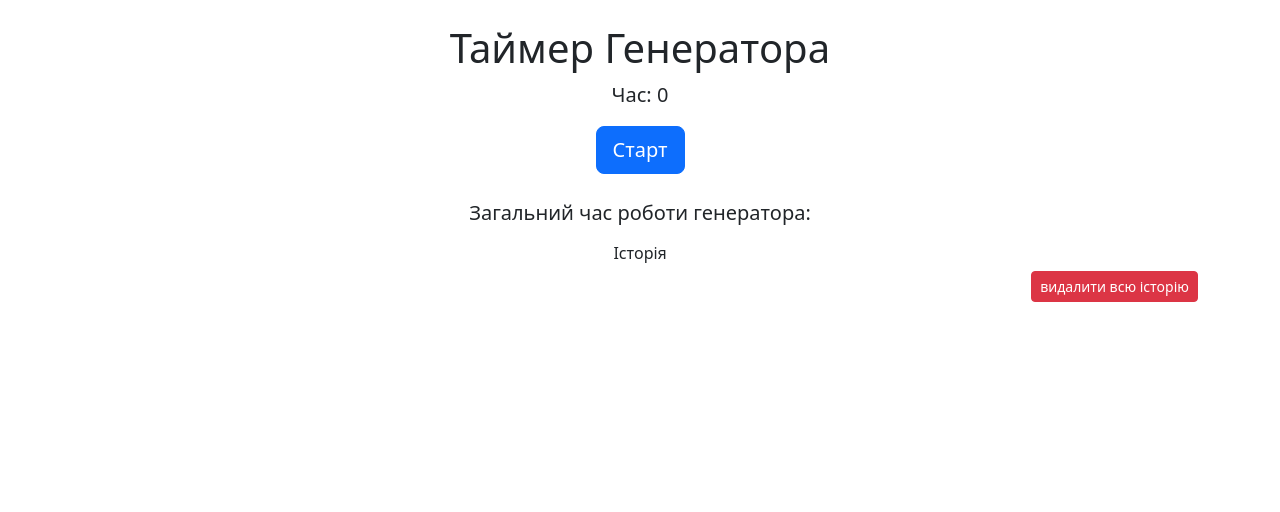
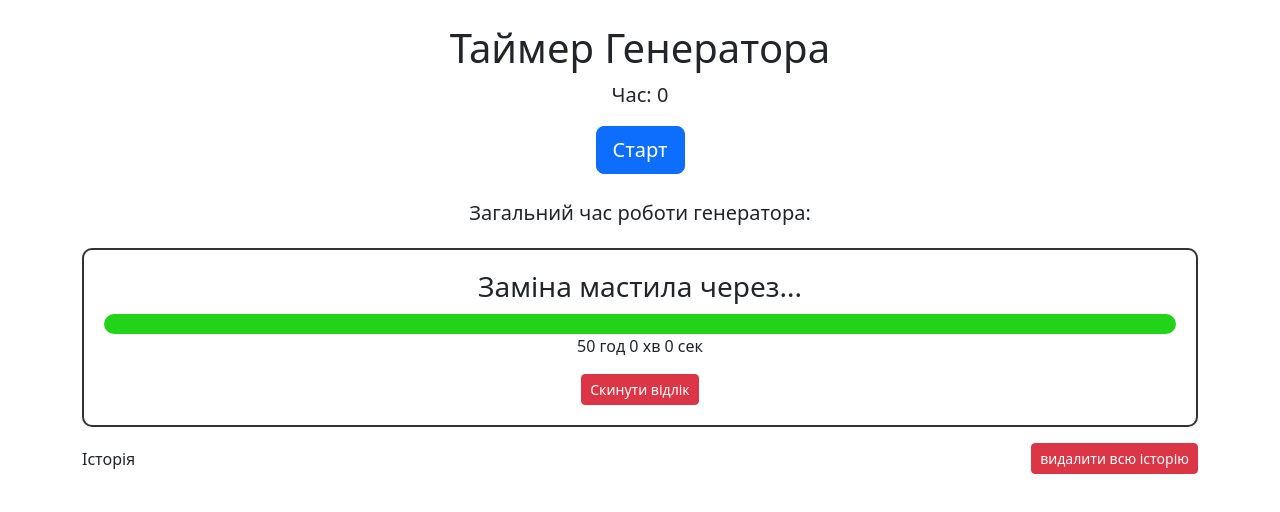
Before and after one commit to Bezobrazz/generator-timer-app, a React (Create React App) app: page / in a window 1280 px wide. Shown: the top 512 px of the page. Built offline with nearby package versions, Linux system fonts and the light colour scheme.

Commit message:
Progress bar added

```diff
--- a/src/components/GeneratorTimerApp.jsx
+++ b/src/components/GeneratorTimerApp.jsx
@@ -2,6 +2,7 @@ import React, { useState, useEffect, useRef } from "react";
 import "bootstrap/dist/css/bootstrap.min.css";
 import "bootstrap-icons/font/bootstrap-icons.css";
 import Pagination from "./Pagination";
+import InkInfoPanel from "./InkInfoPanel";
 
 function GeneratorTimer() {
   const [running, setRunning] = useState(false);
@@ -75,20 +76,6 @@ function GeneratorTimer() {
     return formattedTime.trim();
   };
 
-  // const startStopTimer = () => {
-  //   if (running) {
-  //     clearInterval(timerInterval.current);
-  //     const currentDate = new Date();
-  //     setHistory([
-  //       ...history,
-  //       { id: generateUniqueId(), time, date: currentDate },
-  //     ]);
-  //     setTime(0);
-  //   }
-
-  //   setRunning(!running);
-  // };
-
   const startStopTimer = () => {
     if (running) {
       clearInterval(timerInterval.current);
@@ -132,9 +119,14 @@ function GeneratorTimer() {
       <p className="fs-5">
         Загальний час роботи генератора: {formatTime(getTotalTimeInSeconds())}
       </p>
-      <h6>Історія</h6>
 
-      <div className="d-flex justify-content-end">
+      <InkInfoPanel
+        totalTimeInSeconds={getTotalTimeInSeconds()}
+        onReset={clearHistory}
+      />
+
+      <div className="d-flex justify-content-between">
+        <h6 className="align-self-end">Історія</h6>
         <button onClick={clearHistory} className="btn btn-sm  btn-danger mb-1">
           видалити всю історію
         </button>
--- /dev/null
+++ b/src/components/InkInfoPanel.css
@@ -0,0 +1,19 @@
+.ink-info-panel {
+  padding: 20px;
+  border: 2px solid #333;
+  border-radius: 10px;
+  margin-top: 20px;
+}
+
+.ink-progress {
+  background-color: #22d319;
+  height: 20px;
+  border-radius: 10px;
+  margin-top: 10px;
+  overflow: hidden;
+}
+
+.ink-progress-bar {
+  background-color: #f00;
+  height: 100%;
+}
--- /dev/null
+++ b/src/components/InkInfoPanel.jsx
@@ -0,0 +1,68 @@
+// import React from "react";
+// import "./InkInfoPanel.css";
+
+// function InkInfoPanel({ totalTimeInSeconds, onReset }) {
+//   const maxHours = 50;
+//   const filledPercentage = (totalTimeInSeconds / (maxHours * 3600)) * 100;
+
+//   const formatTime = (seconds) => {
+//     const hours = Math.floor(seconds / 3600);
+//     const minutes = Math.floor((seconds % 3600) / 60);
+//     const remainingSeconds = seconds % 60;
+
+//     return `${hours} год ${minutes} хв ${remainingSeconds} сек`;
+//   };
+
+//   return (
+//     <div className="ink-info-panel">
+//       <h2>Інформація про мастило</h2>
+//       <div className="ink-progress">
+//         <div
+//           className="ink-progress-bar"
+//           style={{ width: `${filledPercentage}%` }}
+//         ></div>
+//       </div>
+//       <p>Загальний час роботи генератора: {formatTime(totalTimeInSeconds)}</p>
+//       <button className="btn btn-danger" onClick={onReset}>
+//         Скинути відлік
+//       </button>
+//     </div>
+//   );
+// }
+
+// export default InkInfoPanel;
+
+import React from "react";
+import "./InkInfoPanel.css";
+
+function InkInfoPanel({ totalTimeInSeconds, onReset }) {
+  const maxHours = 50;
+  const remainingTimeInSeconds = maxHours * 3600 - totalTimeInSeconds;
+  const filledPercentage = (totalTimeInSeconds / (maxHours * 3600)) * 100;
+
+  const formatTime = (seconds) => {
+    const hours = Math.floor(seconds / 3600);
+    const minutes = Math.floor((seconds % 3600) / 60);
+    const remainingSeconds = seconds % 60;
+
+    return `${hours} год ${minutes} хв ${remainingSeconds} сек`;
+  };
+
+  return (
+    <div className="ink-info-panel mb-3">
+      <h3>Заміна мастила через...</h3>
+      <div className="ink-progress">
+        <div
+          className="ink-progress-bar"
+          style={{ width: `${filledPercentage}%` }}
+        ></div>
+      </div>
+      <p>{formatTime(remainingTimeInSeconds)}</p>
+      <button className="btn btn-sm btn-danger" onClick={onReset}>
+        Скинути відлік
+      </button>
+    </div>
+  );
+}
+
+export default InkInfoPanel;
--- a/src/components/Pagination.jsx
+++ b/src/components/Pagination.jsx
@@ -1,4 +1,3 @@
-// Pagination.js
 import React from "react";
 
 function Pagination({ currentPage, totalPages, onPageChange }) {
```
